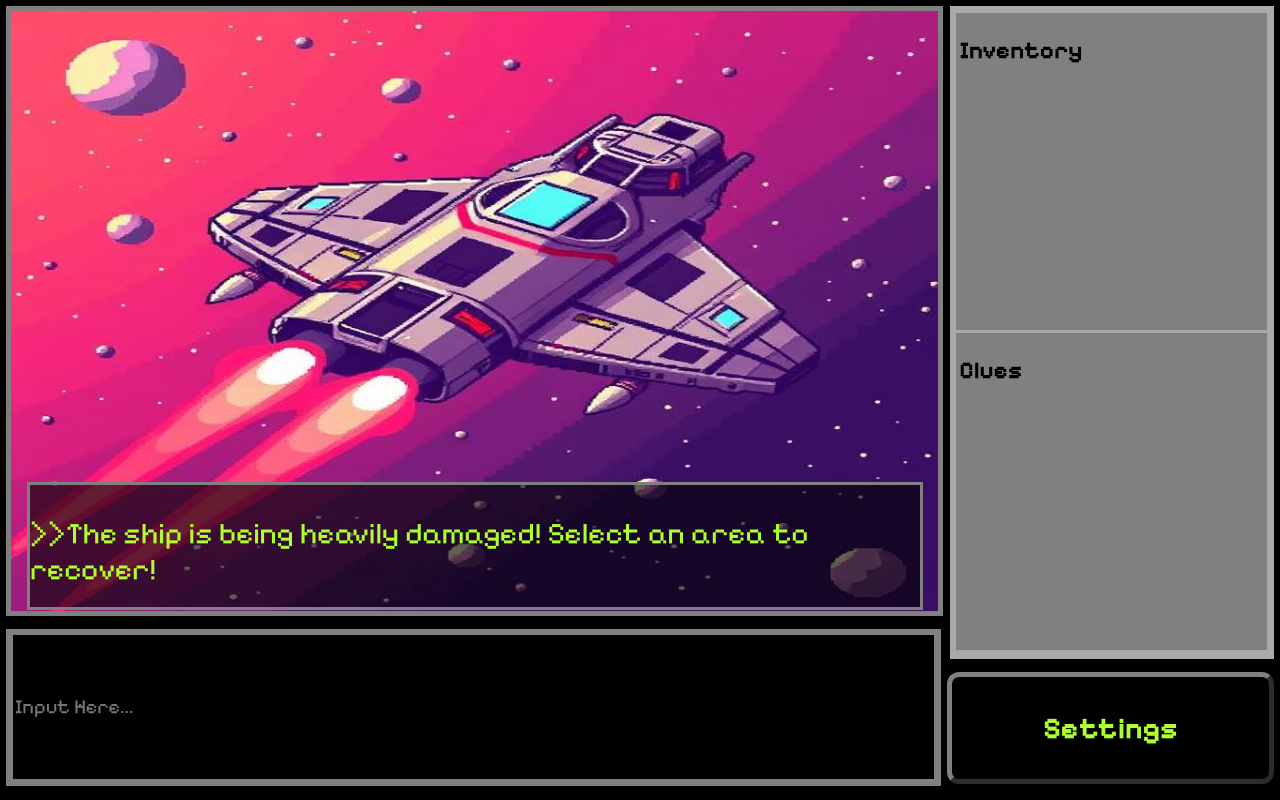
After one commit to Nazzal-hmm/project_99, a PHP site: page /task4final.html in a window 1280 px wide. The commit adds this page. Run offline with PHP 8.4, Linux system fonts and the light colour scheme.

Commit message:
final layout

```diff
--- a/abdulbranch/loadGame.html
+++ b/abdulbranch/loadGame.html
@@ -14,8 +14,8 @@
         <h1 >FRACTURED HORIZON</h1>
     </div>
 
-
     <div class="container">
+        <div class="enterDetails"><h1>ENTER DETAILS</DETAILS></h1></div>
         <input type="text" name="username" placeholder="Username...">
         <input type="password" name="password" placeholder="Password...">
         <button class="createButton">Load Last Save</button>
--- a/abdulbranch/newGame.html
+++ b/abdulbranch/newGame.html
@@ -17,6 +17,7 @@
 
 
     <div class="container">
+        <div class="enterDetails"><h1>ENTER DETAILS</DETAILS></h1></div>
         <input type="text" name="username" placeholder="Username...">
         <input type="password" name="password" placeholder="Password...">
         <a href="scene1.html">
--- a/abdulbranch/scene1style.css
+++ b/abdulbranch/scene1style.css
@@ -12,15 +12,31 @@ p{
 
 .container{
     position: relative;
+    display: flex;
+    flex-direction: column;
+    font-family: "Pixelify Sans", serif;
     margin-top: 0.5%;
     margin-left: 0.5%;
-    background-color: gray;
+    background-color: grey;
     padding: 5px;
     width: 74.5%;
-    height: 65%;
+    height: 75%;
+    align-items: center;
 }
 
-.cabin{
+.displayBlock{
+    position: absolute;
+    width: 95%;
+    height: 20%;
+    background-color:rgba(0,0,0,0.6) ;
+    color:greenyellow;
+    font-family: "Pixelify Sans", serif;
+    top: 78%;
+    border-style:solid ;
+    border-color: grey;
+}
+
+.gameImage{
     width:100%;
     height:100%;
 }
@@ -32,28 +48,54 @@ p{
     display: flex;
     position: relative;
     width: 25%;
-    height: 95%;
+    height: 80%;
     flex-direction: column;
     background-color: darkgrey;
 }
 
 .inventoryBlock{
+    font-family: "Pixelify Sans", serif;
     display: flex;
     padding: 1%;
-    width: 100%;
-    height: 40%;
+    height: 50%;
     background-color: grey;
     margin-bottom: 1%;
 }
 
 
 .cluesBlock{
+    font-family: "Pixelify Sans", serif;
     display: flex;
     background-color: grey;
-    width: 100%;
-    height: 60%;
+    height: 50%;
     padding: 1%;
+    margin-bottom: 1%;
 
+}
+
+.settingsButton{
+    position: fixed;
+    top: 84%;
+    right: 0.5%;
+    height: 14%;
+    width: 25.5%;
+    padding: 20px 5%;
+    white-space: nowrap;
+    border-radius: 12px;
+    border-color: grey;
+    border-width: 5px;
+    font-family: "Pixelify Sans", serif;
+    font-weight: 700;
+    font-size: 30px;
+    overflow: visible;
+    color: greenyellow;
+    background-color: black;
+    transition: 0.3s;
+}
+
+.settingsButton:hover{
+    background-color: greenyellow;
+    color: black;
 }
 
 /* Bottom block */
@@ -65,7 +107,7 @@ p{
     position: absolute;
     bottom: 1%;
     background-color: grey;
-    height: 28%;
+    height: 18%;
     width: 72%;
 }
 
@@ -73,7 +115,8 @@ p{
     width: 100%;
     background-color: black;
     color:greenyellow;
+    caret-shape: underscore;
     font-family: "Pixelify Sans", serif;
     font-size: 20px;
-
+    border: 5px;
 }
--- /dev/null
+++ b/abdulbranch/task4final.html
@@ -0,0 +1,77 @@
+<!DOCTYPE html>
+<html lang="en">
+<head>
+    <meta charset="UTF-8">
+    <meta name="viewport" content="width=device-width, initial-scale=1.0">
+    <title>prototype</title>
+    <link rel="preconnect" href="https://fonts.googleapis.com">
+    <link rel="preconnect" href="https://fonts.gstatic.com" crossorigin>
+    <link href="https://fonts.googleapis.com/css2?family=Pixelify+Sans:wght@400..700&display=swap" rel="stylesheet">
+    <link rel="stylesheet" href="scene1style.css">
+    <link rel="stylesheet" href= "task4final.css">
+    <script src="task4Function.js"> </script>
+</head>
+<body>
+
+    <div class="container">
+        <img class="gameImage" src="images/task4image.jpg" alt="image">
+        <div class="displayBlock">
+            <p>>>The ship is being heavily damaged! Select an area to recover! </p>
+        </div>
+        <div class="selectionBox">
+            <!-- <h1>Select Area</h1>
+            <div class="gameContainer">
+                <table>
+                <tr class="tableTitle">
+                    <th>Area</th>
+                </tr>
+
+                <tr>
+                    <td>Engine Thrusters</td>
+                </tr>
+
+                <tr>
+                    <td>Life Support</td>
+                </tr>
+
+                <tr>
+                    <td>Communication Systems</td>
+                </tr>
+
+                <tr>
+                    <td>Artificial Gravity</td>
+                </tr>
+
+                <tr>
+                    <td>Sheilding Systems</td>
+                </tr>
+
+                <tr>
+                    <td>Medical Bay</td>
+                </tr>
+
+                <tr>
+                    <td>Navigation Systems</td>
+                </tr>
+                </table> -->
+            </div>
+        </div>
+    </div>
+
+    <div class="rightBlock">
+
+        <div class="inventoryBlock">
+             <h2>Inventory</h2>
+        </div>
+
+        <div class="cluesBlock">
+             <h2>Clues</h2>
+        </div>
+    </div>
+    <button class="settingsButton">Settings</button>
+    <div class="bottomBlock">
+        <input class="terminal" placeholder="Input Here..."></input>
+    </div>
+
+</body>
+</html>
--- a/abdulbranch/welcomePage.html
+++ b/abdulbranch/welcomePage.html
@@ -9,7 +9,7 @@
     <title>Dark Horizon</title>
 </head>
 <body>
-   <audio id="backgroundMusic" loop autoplay>
+   <audio id="backgroundMusic"  autoplay loop>
       <source src="audio/backgroundMusic.mp3">
    </audio>
 
--- a/abdulbranch/welcomePageStyle.css
+++ b/abdulbranch/welcomePageStyle.css
@@ -1,5 +1,5 @@
 body {
-    background-image: url(images/newbg2.png);
+    background-image: url(images/newbg2.2.png);
     background-size: cover;
     background-repeat: no-repeat;
     background-attachment: fixed;
```
Also changed, not shown: abdulbranch/loadGame.css (+10 -1 lines), abdulbranch/newGameStyle.css (+9 -1 lines), abdulbranch/scene1.html (+20 -8 lines), abdulbranch/task4final.css (added, +66 -0 lines), abdulbranch/images/interior3.webp (deleted), abdulbranch/images/newbg2,1.png (added), abdulbranch/images/newbg2.2.png (added), abdulbranch/images/newbg3.png (deleted), abdulbranch/images/photo2pixel_download (2).png (deleted), abdulbranch/images/refrenceship.jpg (added), abdulbranch/images/task4image.jpg (added), 1 other file.
